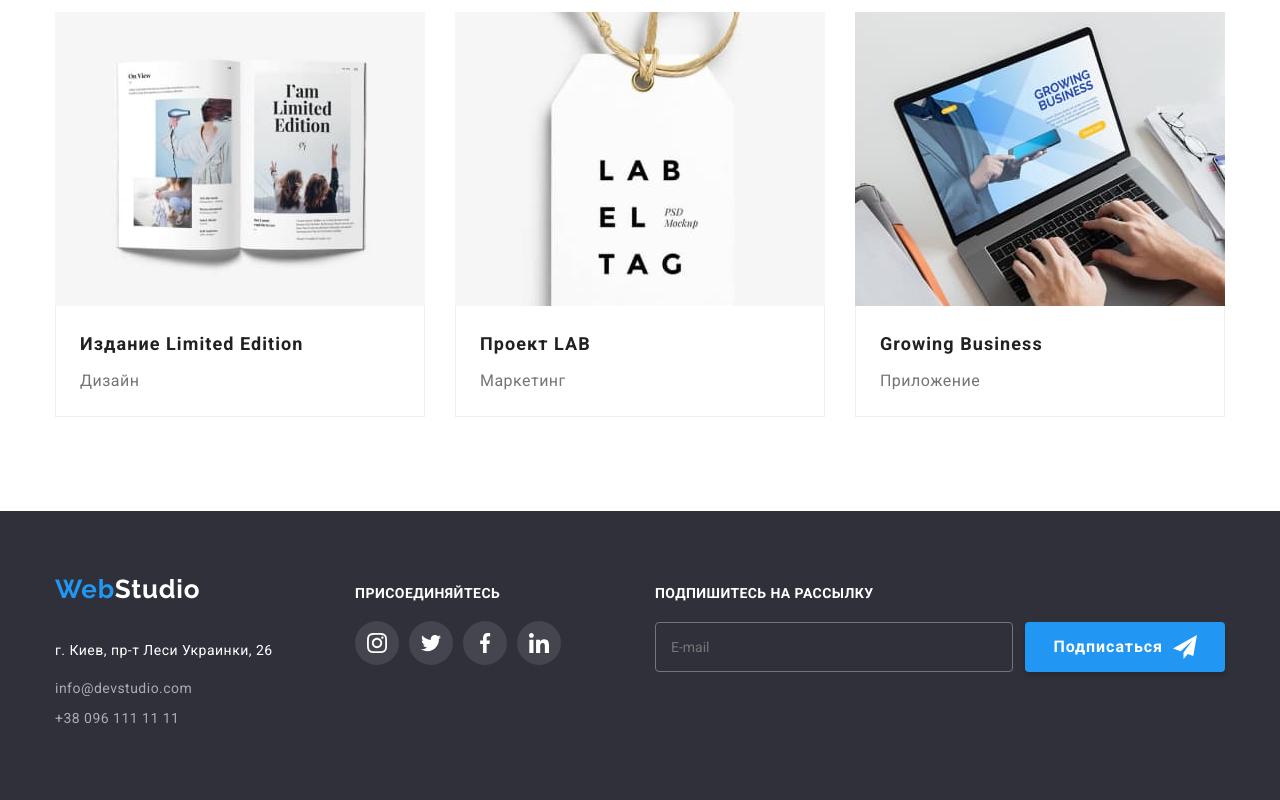
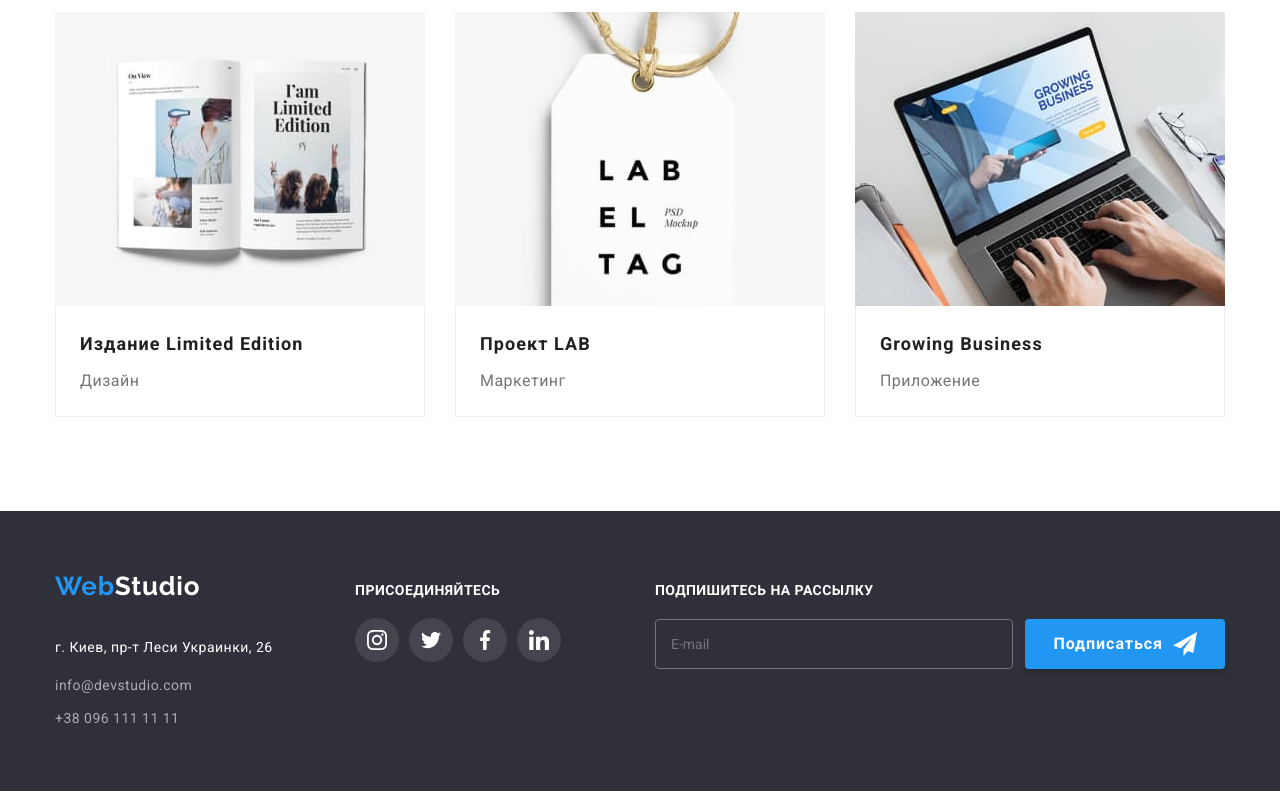
Before and after one commit to dreamkaman/goit-markup-hw-06, a plain HTML site: page portfolio.html in a window 1280 px wide. Shown: the part 1125-1925 px from the top of the page. Drawn offline with nearby package versions, Linux system fonts and the light colour scheme.

Commit message:
Corrections

```diff
--- a/css/styles.css
+++ b/css/styles.css
@@ -570,10 +570,12 @@ ul {
 }
 
 .address-text {
+  font-style: normal;
+}
+
+.address-text-info {
   margin-top: 0;
   margin-bottom: 9px;
-
-  font-style: normal;
 }
 
 .footer-contacts a {
@@ -593,12 +595,16 @@ ul {
 }
 
 .footer-mail {
-  margin-bottom: 6px;
+  margin-bottom: 9px;
 }
 
 .footer-social-links {
   /* padding-top: 16px; */
   width: calc((100% - 30px) / 2);
+}
+
+.footer-social-links-text {
+  margin-top: 0;
 }
 
 .footer-social-links p {
@@ -610,6 +616,7 @@ ul {
 
 .footer-social-links-list {
   display: flex;
+  margin-bottom: 20px;
 }
 .footer-social-link a {
   display: flex;
@@ -865,7 +872,7 @@ ul {
   padding-top: 10px;
 } */
 
-.footer-form-text {
+.container-right-side-text {
   margin-top: 0;
   margin-bottom: 20px;
 
--- a/portfolio.html
+++ b/portfolio.html
@@ -197,7 +197,7 @@
                 </address>
             </div>
             <div class="footer-social-links">
-                    <p>присоединяйтесь</p>
+                <p class="footer-social-links-text">присоединяйтесь</p>
                 <ul class="footer-social-links-list">
                     <li class="footer-social-link"><a href="https://www.instagram.com/">
                             <svg class="footer-social-link-svg">
@@ -233,14 +233,13 @@
             </div>
         </div>
         <div class="container-right-side">
+            <p class="container-right-side-text">Подпишитесь на рассылку</p>
             <form action="#" class="footer-form" autocomplete="off">
-                    <p class="footer-form-text">Подпишитесь на рассылку</p>
                 <div class="footer-form-wrapper">
                     <input class="form-footer-input" name="form-footer-input" type="text" placeholder="E-mail"
                         pattern="[a-z0-9._%+-]+@[a-z0-9.-]+\.[a-z]{2,4}$">
                     <button class="form-footer-button-send" type="button">
                         Подписаться
-                            <span class="button-send-ico"></span>
                     </button>
                 </div>
 
```
Also changed, not shown: index.html (+4 -4 lines). Lines whose indentation alone changed are shown as unchanged.
